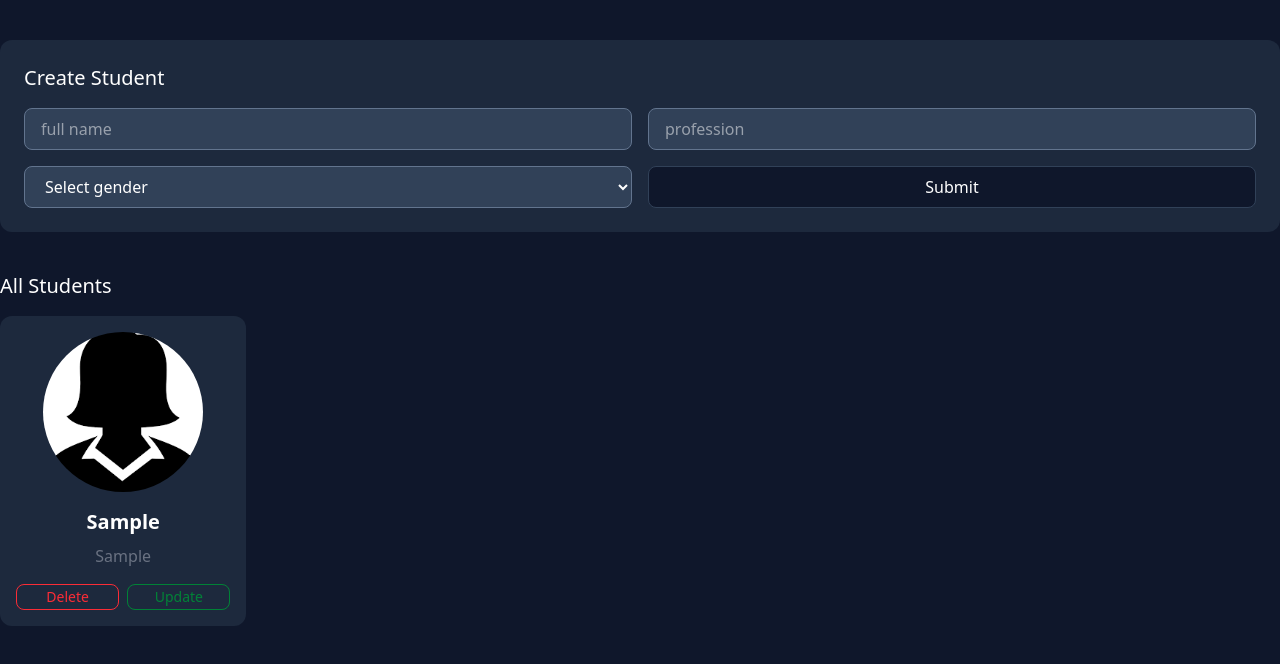
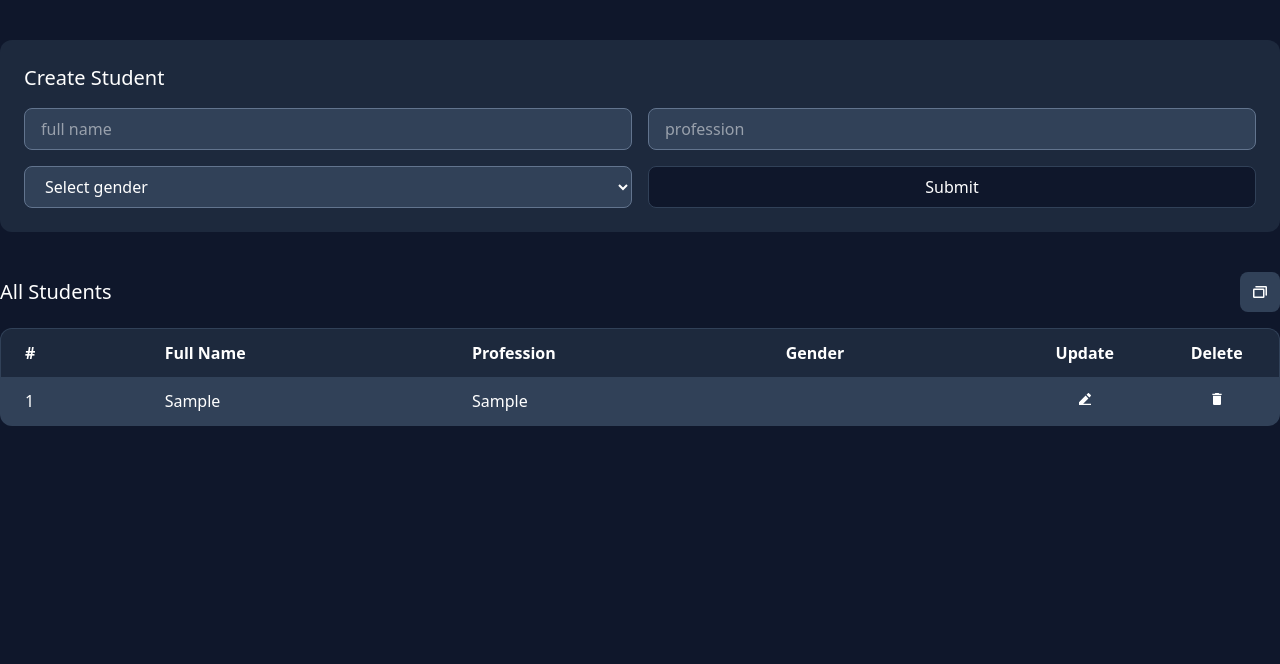
Before and after one commit to abdulfattoh-dev/7.2-dars, a React (Vite) app: page / in a window 1280 px wide. Both pictures are taken after typing "Sample", "Sample" into the empty fields and a click on the button "Submit". Shown: the top 664 px of the page. Built offline with nearby package versions, Linux system fonts and the light colour scheme.

Commit message:
card + table style

```diff
--- a/package.json
+++ b/package.json
@@ -13,6 +13,7 @@
     "@tailwindcss/vite": "^4.1.11",
     "react": "^19.1.0",
     "react-dom": "^19.1.0",
+    "react-icons": "^5.5.0",
     "tailwindcss": "^4.1.11"
   },
   "devDependencies": {
--- a/src/components/FormControl.tsx
+++ b/src/components/FormControl.tsx
@@ -7,16 +7,19 @@ interface IProps {
     setUpdateStudent: Dispatch<SetStateAction<IData | null>>
 }
 
+const initialState: IData = {
+    id: -1,
+    fname: '',
+    profession: '',
+    gender: ''
+}
+
 const FormControl: FC<IProps> = ({ setStudents, updateStudent, setUpdateStudent }) => {
-    const [fname, setFname] = useState<string>('')
-    const [profession, setProfession] = useState<string>('')
-    const [gender, setGender] = useState<string>('')
+    const [formStudent, setFormStudent] = useState<IData>(initialState)
 
     useEffect(() => {
         if (updateStudent) {
-            setFname(updateStudent.fname);
-            setProfession(updateStudent.profession);
-            setGender(updateStudent.gender);
+            setFormStudent(updateStudent)
         }
     }, [updateStudent])
 
@@ -27,7 +30,7 @@ const FormControl: FC<IProps> = ({ setStudents, updateStudent, setUpdateStudent
             setStudents((students) =>
                 students.map((student) =>
                     student.id === updateStudent.id
-                        ? { ...student, fname, profession, gender }
+                        ? { ...student, ...formStudent }
                         : student
                 )
             );
@@ -35,19 +38,20 @@ const FormControl: FC<IProps> = ({ setStudents, updateStudent, setUpdateStudent
             setUpdateStudent(null);
         } else {
             const newStudent: IData = {
-                id: Date.now(),
-                fname,
-                profession,
-                gender
+                ...formStudent,
+                id: Date.now()
             };
 
             setStudents((students) => [...students, newStudent]);
         }
 
-        setFname('');
-        setProfession('');
-        setGender('');
+        setFormStudent(initialState)
     };
+
+    const handleChange = (e: React.ChangeEvent<HTMLInputElement | HTMLSelectElement>) => {
+        const { value, name } = e.target;
+        setFormStudent((p) => ({ ...p, [name]: value }));
+    }
 
     return (
         <div className="mb-10 bg-slate-800 p-6 rounded-xl">
@@ -55,24 +59,24 @@ const FormControl: FC<IProps> = ({ setStudents, updateStudent, setUpdateStudent
             <form onSubmit={handleSubmit} className=" grid md:grid-cols-2 gap-4 " action="">
                 <input
                     name="fname"
-                    value={fname}
-                    onChange={(e) => setFname(e.target.value)}
+                    value={formStudent.fname}
+                    onChange={handleChange}
                     className="border bg-slate-700 border-slate-500 rounded-lg py-2 px-4 "
                     type="text"
                     placeholder="full name"
                 />
                 <input
                     name="profession"
-                    value={profession}
-                    onChange={(e) => setProfession(e.target.value)}
+                    value={formStudent.profession}
+                    onChange={handleChange}
                     className="border bg-slate-700 border-slate-500 rounded-lg py-2 px-4 "
                     type="text"
                     placeholder="profession"
                 />
                 <select
                     name="gender"
-                    value={gender}
-                    onChange={(e) => setGender(e.target.value)}
+                    value={formStudent.gender}
+                    onChange={handleChange}
                     className="border bg-slate-700 border-slate-500 rounded-lg py-2 px-4"
                 >
                     <option value="" hidden>
--- a/src/components/StudentView.tsx
+++ b/src/components/StudentView.tsx
@@ -1,7 +1,10 @@
-import React, { type Dispatch, type FC, type SetStateAction } from 'react'
+import React, { useState, type Dispatch, type FC, type SetStateAction } from 'react'
 import maleImage from "../assets/male.png";
 import femaleImage from "../assets/female.png";
 import { type IData } from '../types';
+import { MdTableRows, MdDelete } from "react-icons/md";
+import { PiCardsBold } from "react-icons/pi";
+import { RiEdit2Fill } from "react-icons/ri";
 
 interface IProps {
     students: IData[]
@@ -10,11 +13,45 @@ interface IProps {
 }
 
 const StudentView: FC<IProps> = ({ students, handleDelete, setUpdateStudent }) => {
+    const [style, setStyle] = useState(true)
+
     return (
         <>
+            <div className='flex justify-between items-center mb-4'>
+                <h2 className="text-xl">All Students</h2>
+                <button onClick={() => setStyle(!style)} className='p-3 rounded-lg bg-slate-700 flex justify-center items-center hover:bg-slate-600'>{style ? <PiCardsBold /> : <MdTableRows />}</button>
+            </div>
+            {
+                style ? (
                     <div>
-                <h2 className="text-xl mb-4">All Students</h2>
+                        <table className="w-full text-white bg-slate-700 border border-gray-700 rounded-xl overflow-hidden">
+                            <thead className="bg-slate-800 text-white">
+                                <tr>
+                                    <th className="py-3 px-6 text-left">#</th>
+                                    <th className="py-3 px-6 text-left">Full Name</th>
+                                    <th className="py-3 px-6 text-left">Profession</th>
+                                    <th className="py-3 px-6 text-left">Gender</th>
+                                    <th>Update</th>
+                                    <th>Delete</th>
+                                </tr>
+                            </thead>
+                            <tbody>
+                                {
+                                    students?.map((student, index) => (
+                                        <tr key={student.id} className="border-b hover:bg-slate-600">
+                                            <td className="py-3 px-6">{index + 1}</td>
+                                            <td className="py-3 px-6">{student.fname}</td>
+                                            <td className="py-3 px-6">{student.profession}</td>
+                                            <td className="py-3 px-6">{student.gender}</td>
+                                            <td onClick={() => setUpdateStudent(student)} className="text-center"><button><RiEdit2Fill /></button></td>
+                                            <td onClick={() => handleDelete(student.id)} className="text-center"><button><MdDelete /></button></td>
+                                        </tr>
+                                    ))
+                                }
+                            </tbody>
+                        </table>
                     </div>
+                ) : (
                     <div className="grid lg:grid-cols-5 md:grid-cols-3 gap-3">
                         {
                             students?.map((student) => (
@@ -43,6 +80,8 @@ const StudentView: FC<IProps> = ({ students, handleDelete, setUpdateStudent }) =
                             ))
                         }
                     </div>
+                )
+            }
         </>
     )
 }
```
Also changed, not shown: 1 other file (tests, documents, lock files or other folders). Lines whose indentation alone changed are shown as unchanged.
